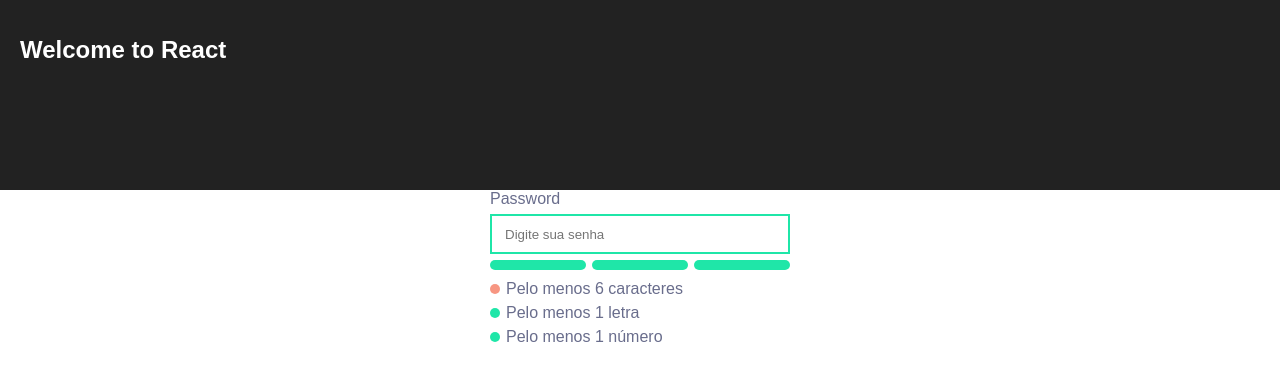
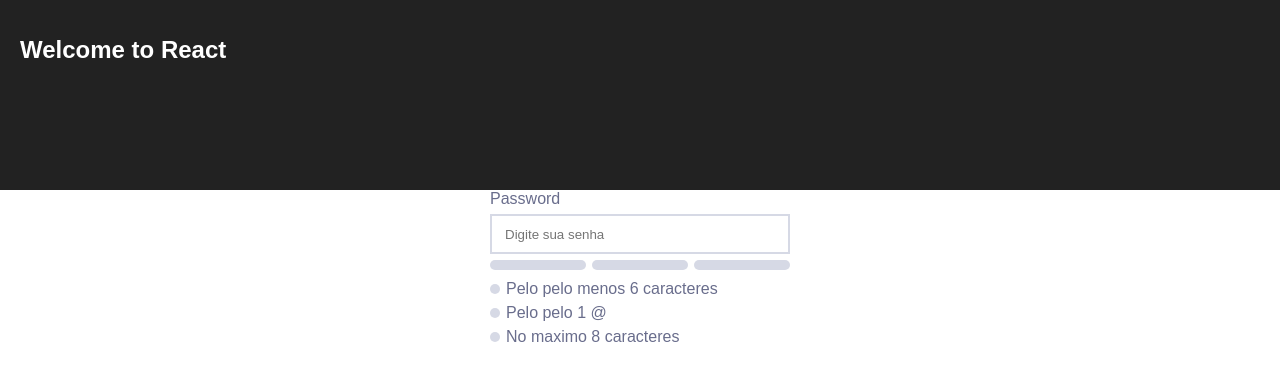
Before and after one commit to MarcoNicolodi/react-password-component, a React (Create React App) app: page / in a window 1280 px wide. Shown: the top 380 px of the page. Built offline with nearby package versions, Linux system fonts and the light colour scheme.

Commit message:
starting validation logic

```diff
--- a/src/App.js
+++ b/src/App.js
@@ -4,6 +4,21 @@ import "./App.css";
 
 class App extends Component {
   render() {
+    const rules = [
+      {
+        message: "Pelo pelo menos 6 caracteres",
+        run: value => value.length > 5
+      },
+      {
+        message: "Pelo pelo 1 @",
+        run: value => value.indexOf("@") !== -1
+      },
+      {
+        message: "No maximo 8 caracteres",
+        run: value => value.length < 8
+      }
+    ];
+
     return (
       <div className="">
         <header className="App-header">
@@ -17,7 +32,7 @@ class App extends Component {
           }}
         >
           <div style={{ width: "300px" }}>
-            <PasswordField />
+            <PasswordField rules={rules} />
           </div>
         </div>
       </div>
--- a/src/password-verification-field/components/bars/index.jsx
+++ b/src/password-verification-field/components/bars/index.jsx
@@ -1,30 +1,31 @@
 // @flow
 import React from "react";
+import type { Strength } from "../../index";
 
-export default (props: { fulfilled: number }) => {
-  const { fulfilled } = props;
+export default (props: { strength: Strength }) => {
+  const { strength } = props;
 
   let firstBarClass;
   let secondBarClass;
   let thirdBarClass;
 
-  switch (fulfilled) {
-    case 0:
+  switch (strength) {
+    case null:
       firstBarClass = "";
       secondBarClass = "";
       thirdBarClass = "";
       break;
-    case 1:
+    case "weak":
       firstBarClass = "weak";
       secondBarClass = "";
       thirdBarClass = "";
       break;
-    case 2:
+    case "strong":
       firstBarClass = "strong";
       secondBarClass = "strong";
       thirdBarClass = "";
       break;
-    case 3:
+    case "very-strong":
       firstBarClass = "very-strong";
       secondBarClass = "very-strong";
       thirdBarClass = "very-strong";
--- a/src/password-verification-field/components/criterias/index.jsx
+++ b/src/password-verification-field/components/criterias/index.jsx
@@ -10,7 +10,7 @@ export default (props: {
         <div
           className={`round ${
             // eslint-disable-next-line no-nested-ternary
-            criteria.fulfilled === undefined
+            criteria.fulfilled === null
               ? ""
               : criteria.fulfilled
                 ? "fulfilled"
--- a/src/password-verification-field/components/input-group/index.jsx
+++ b/src/password-verification-field/components/input-group/index.jsx
@@ -1,8 +1,9 @@
 import React from "react";
+import type { Strength } from "../../";
 
 export default (props: {
   onChange: (value: string) => void,
-  strength: string
+  strength: ?Strength
 }) => (
   <div className="input-control">
     <label htmlFor="password">
@@ -12,7 +13,7 @@ export default (props: {
         onChange={event => props.onChange(event.target.value)}
         type="password"
         placeholder="Digite sua senha"
-        className={props.strength || undefined}
+        className={props.strength}
       />
     </label>
   </div>
--- a/src/password-verification-field/index.jsx
+++ b/src/password-verification-field/index.jsx
@@ -1,42 +1,71 @@
 // @flow
 import React from "react";
 import { Bars, InputGroup, Criterias } from "./components";
+
+const mapFulfilledRatioToStrengthEnum = (ratio: number) => {
+  if (ratio <= 0.33) {
+    return "weak";
+  } else if (ratio > 0.33 && ratio < 0.66) {
+    return "strong";
+  }
+
+  return "very-strong";
+};
+
+export type Strength = "weak" | "strong" | "very-strong";
 
 type Rule = {
   message: string,
   run: (value: string) => boolean
 };
 
+type Criteria = { rule: string, fulfilled: ?boolean };
+
 type Props = {
   rules: Array<Rule>
 };
 
-export default class PasswordField extends React.Component<Props> {
+type State = {
+  criterias: Array<Criteria>,
+  strength: ?Strength
+};
+
+export default class PasswordField extends React.Component<Props, State> {
+  state = {
+    criterias: this.props.rules.map(rule => ({
+      rule: rule.message,
+      fulfilled: null
+    })),
+    strength: null
+  };
+
   handleInputChange = (value: string) => {
     const { rules } = this.props;
+    const criterias: Array<Criteria> = [];
+    let fulfilledRules = 0;
+    rules.forEach(rule => {
+      const fulfilled = rule.run(value);
+      if (fulfilled) {
+        fulfilledRules += 1;
+      }
+      criterias.push({ rule: rule.message, fulfilled: rule.run(value) });
+    });
+    const strength = mapFulfilledRatioToStrengthEnum(
+      fulfilledRules / rules.length
+    );
+
+    this.setState({ criterias, strength });
   };
 
   render() {
     return (
       <div className="password-container">
-        <InputGroup strength="very-strong" onChange={this.handleInputChange} />
-        <Bars fulfilled={3} />
-        <Criterias
-          criterias={[
-            {
-              rule: "Pelo menos 6 caracteres",
-              fulfilled: false
-            },
-            {
-              rule: "Pelo menos 1 letra",
-              fulfilled: true
-            },
-            {
-              rule: "Pelo menos 1 número",
-              fulfilled: true
-            }
-          ]}
+        <InputGroup
+          strength={this.state.strength}
+          onChange={this.handleInputChange}
         />
+        <Bars strength={this.state.strength} />
+        <Criterias criterias={this.state.criterias} />
       </div>
     );
   }
```
